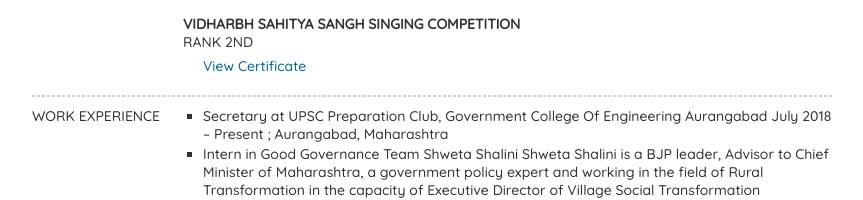
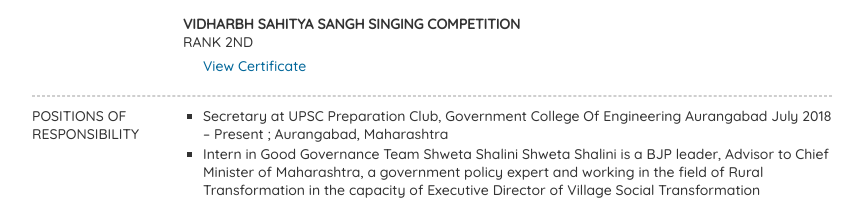
Before and after one commit to harshalbisen/civilservices-resume, a plain HTML site: page index.html in a window 1280 px wide. Shown: the part 794-994 px from the top of the page, without its empty margins (208-1071 px from the left). Drawn offline with Linux system fonts and the light colour scheme.

Commit message:
heading updated

```diff
--- a/index.html
+++ b/index.html
@@ -137,7 +137,7 @@
 
             <div id="workexp">
                 <div class="sectionName">
-                    <span>WORK EXPERIENCE</span>
+                    <span>POSITIONS OF RESPONSIBILITY</span>
                 </div>
                 <div class="sectionContent">
 
```
